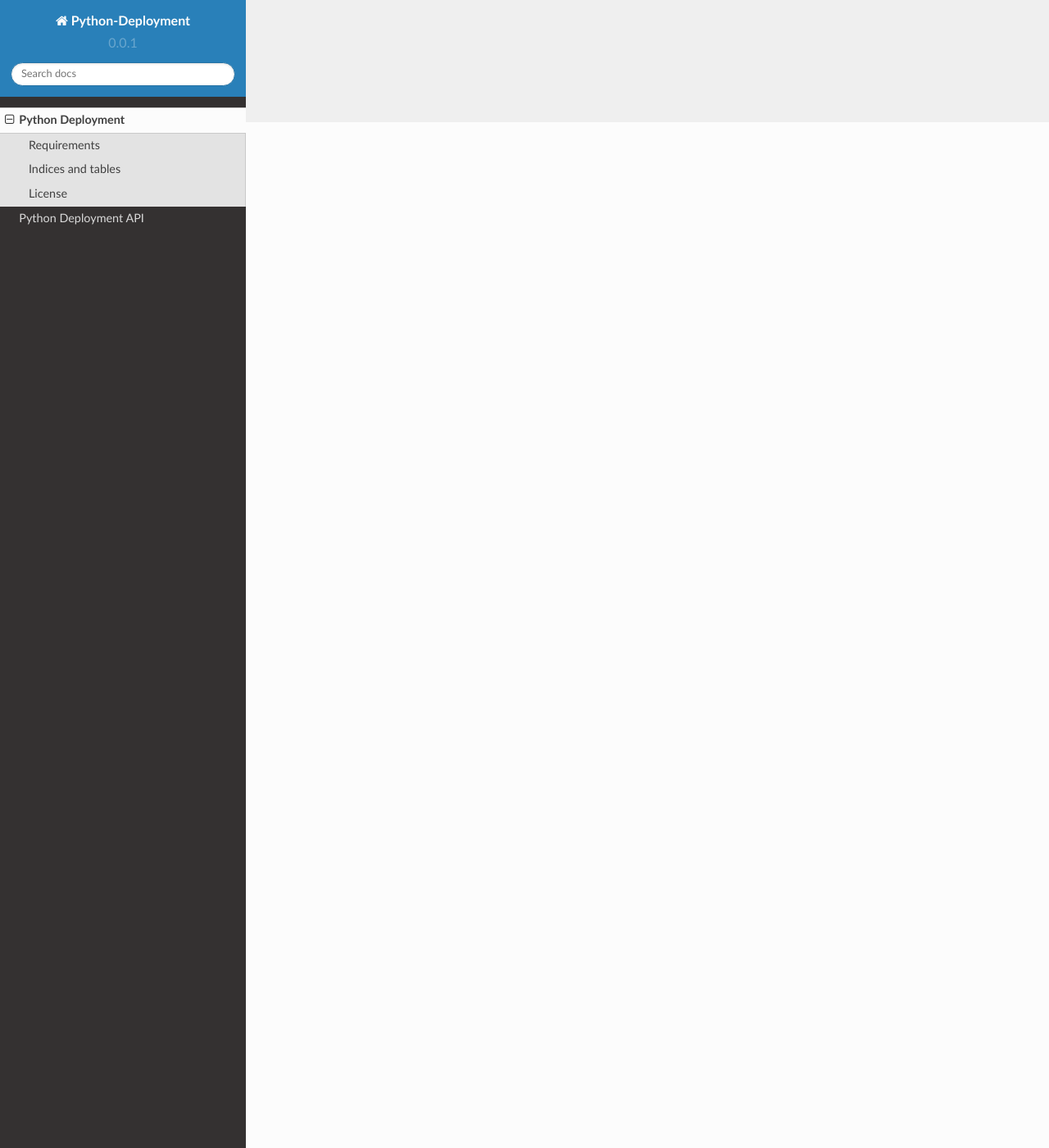
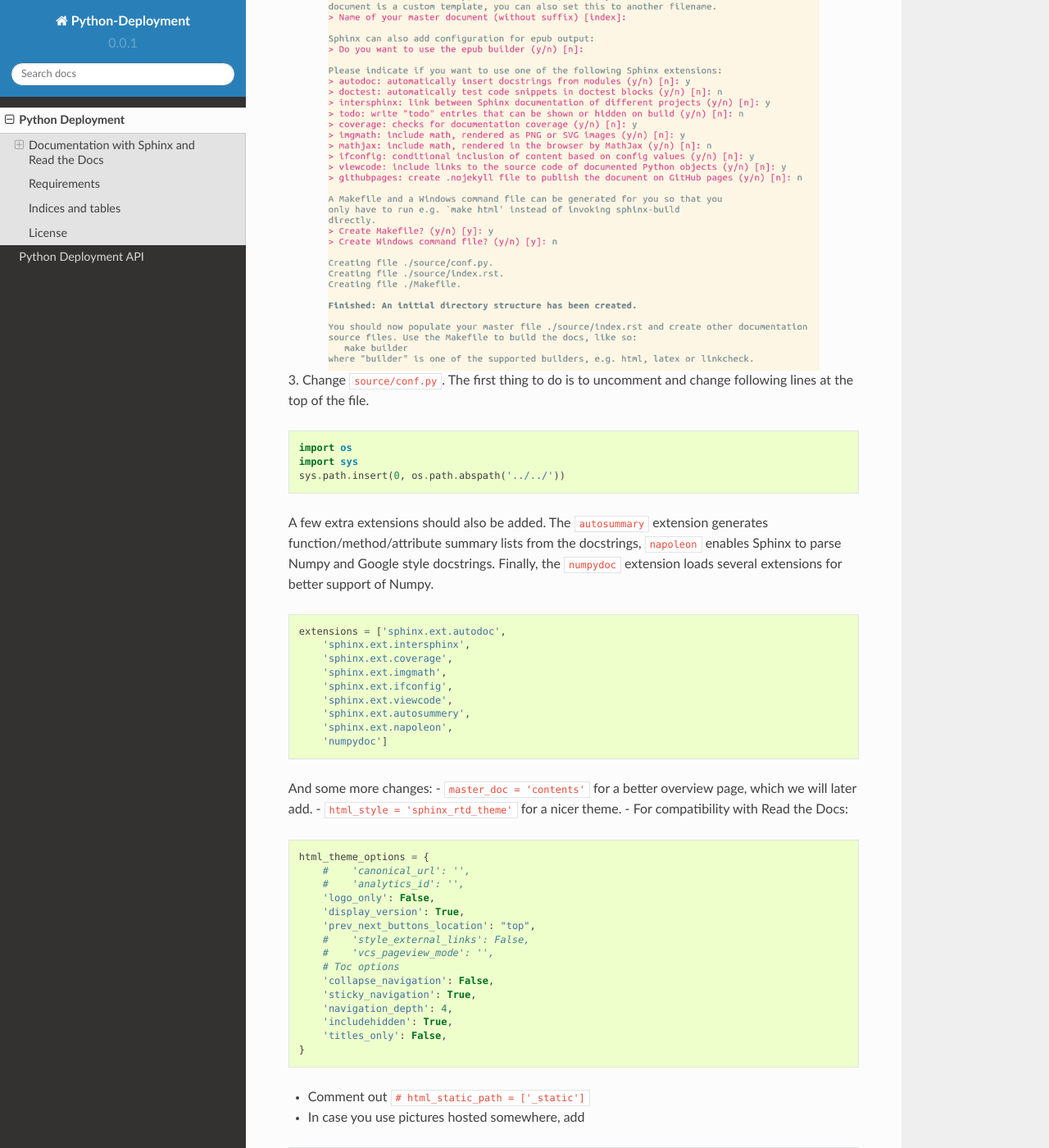
Before and after one commit to LSchueler/Python-Deployment, a Sphinx documentation site: the page built from docs/source/index.rst, in a window 1280 px wide and 1400 px high, scrolled down 1251 px. Shown: the whole window at 82% size. Built offline with Sphinx 7.4.7 and the Read the Docs theme 2.0.0, drawn with Linux system fonts in a browser that asks for light colours; formulas are drawn with MathJax 3; some of the changed text lies outside the part shown.

Commit message:
Added description of how to set up sphinx and readthedocs and changed sphinx config a bit

```diff
--- a/docs/source/conf.py
+++ b/docs/source/conf.py
@@ -160,8 +160,10 @@ texinfo_documents = [
      'Miscellaneous'),
 ]
 
-
-
+suppress_warnings = [
+    "image.nonlocal_uri",
+    #    'app.add_directive',  # this evtl. suppresses the numpydoc induced warning
+]
 
 # Example configuration for intersphinx: refer to the Python standard library.
 intersphinx_mapping = {'https://docs.python.org/': None}
--- a/docs/source/index.rst
+++ b/docs/source/index.rst
@@ -2,6 +2,133 @@
 Python Deployment
 =================
 
+Examples of Python Deployment Workflows
+
+
+Documentation with Sphinx and Read the Docs
+===========================================
+
+Setting up Sphinx
+-----------------
+
+In order to generate a documentation from the docstrings we are going to use
+Sphinx.
+
+1. Create a `docs` directory in your projects main directory.
+
+.. code-block:: python
+
+   mkdir docs
+   cd docs
+
+2. Use the quickstart script provided by Sphinx.
+
+.. code-block:: bash
+
+   sphinx-quickstart
+
+And use the following settings.
+
+.. image:: https://raw.githubusercontent.com/LSchueler/Python-Deployment/master/docs/source/pics/sphinx-quickstart.png
+   :width: 600px
+   :align: center
+
+3. Change ``source/conf.py``. The first thing to do is to uncomment and change
+following lines at the top of the file.
+
+.. code-block:: python
+
+   import os
+   import sys
+   sys.path.insert(0, os.path.abspath('../../'))
+
+A few extra extensions should also be added. The ``autosummary`` extension
+generates function/method/attribute summary lists from the docstrings,
+``napoleon`` enables Sphinx to parse Numpy and Google style docstrings.
+Finally, the ``numpydoc`` extension loads several extensions for better
+support of Numpy.
+
+.. code-block:: python
+
+   extensions = ['sphinx.ext.autodoc',
+       'sphinx.ext.intersphinx',
+       'sphinx.ext.coverage',
+       'sphinx.ext.imgmath',
+       'sphinx.ext.ifconfig',
+       'sphinx.ext.viewcode',
+       'sphinx.ext.autosummery',
+       'sphinx.ext.napoleon',
+       'numpydoc']
+
+And some more changes:
+- ``master_doc = 'contents'`` for a better overview page,
+which we will later add.
+- ``html_style = 'sphinx_rtd_theme'`` for a nicer theme.
+- For compatibility with Read the Docs:
+
+.. code-block:: python
+
+   html_theme_options = {
+       #    'canonical_url': '',
+       #    'analytics_id': '',
+       'logo_only': False,
+       'display_version': True,
+       'prev_next_buttons_location': "top",
+       #    'style_external_links': False,
+       #    'vcs_pageview_mode': '',
+       # Toc options
+       'collapse_navigation': False,
+       'sticky_navigation': True,
+       'navigation_depth': 4,
+       'includehidden': True,
+       'titles_only': False,
+   }
+
+- Comment out ``# html_static_path = ['_static']``
+- In case you use pictures hosted somewhere, add
+
+.. code-block:: python
+
+   suppress_warnings = [
+       "image.nonlocal_uri",
+       #    'app.add_directive',  # this evtl. suppresses the numpydoc induced warning
+   ]
+
+- And finally add some intersphinx mappings for links:
+
+.. code-block:: python
+
+   intersphinx_mapping = {
+       "Python 3.7": ("https://docs.python.org/3.6", None),
+       "Python": ("https://docs.python.org/", None),
+       "NumPy": ("http://docs.scipy.org/doc/numpy/", None),
+       "SciPy": ("http://docs.scipy.org/doc/scipy/reference", None),
+       "matplotlib": ("http://matplotlib.org", None),
+   }
+
+Now you are ready to create your docs. Have a look at the ``docs/source/``
+folder for an example and how to use autosummary in the source files.
+
+
+Publishing on Read the Docs
+---------------------------
+
+1. In the ``docs/`` folder create a file ``requirements.txt`` with a content like
+
+.. code-block:: python
+
+   numpy>=1.14.5
+   numpydoc
+
+2. Log in or sign up on `Read the Docs <https://readthedocs.org>`_
+3. Click on ``Import a Project`` and select your repository on GitHub and activate advanced options.
+4. Select Python as the programming language.
+5. Add ``docs/requirements.txt`` path to the ``Requirements file`` field.
+6. Tick ``Use system packages``.
+
+Now, your documentation should be ready and hosted on
+`Read the Docs <https://readthedocs.org>`_. With every push to your
+repo, the documentation will automatically be built by Read the Docs.
 
 Requirements
 ============
```
Also changed, not shown: README.md (+120 -0 lines).
